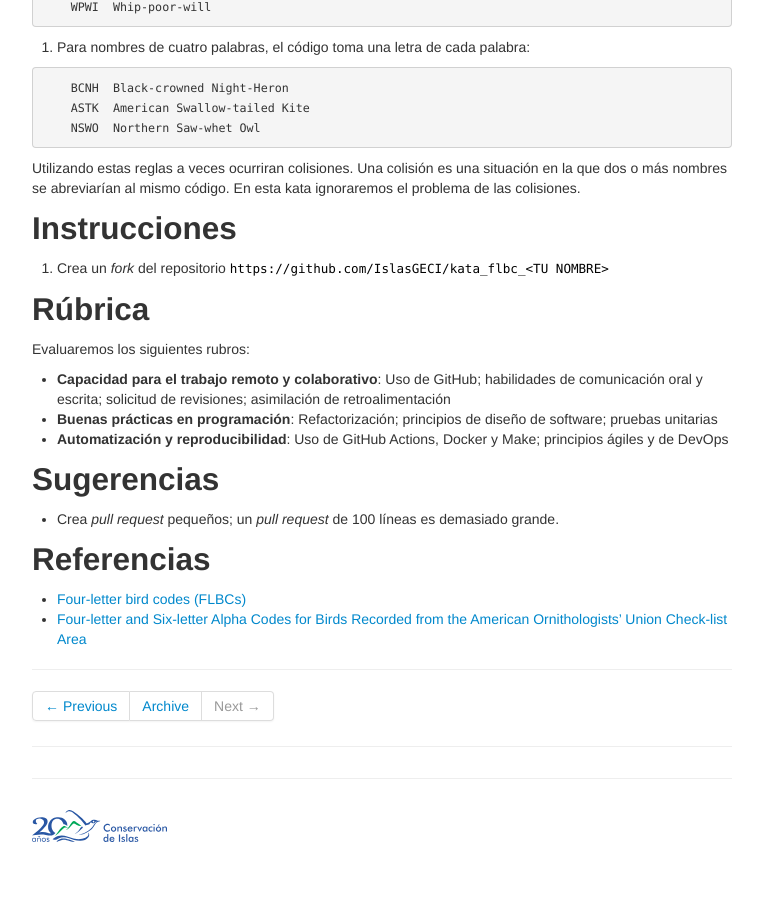
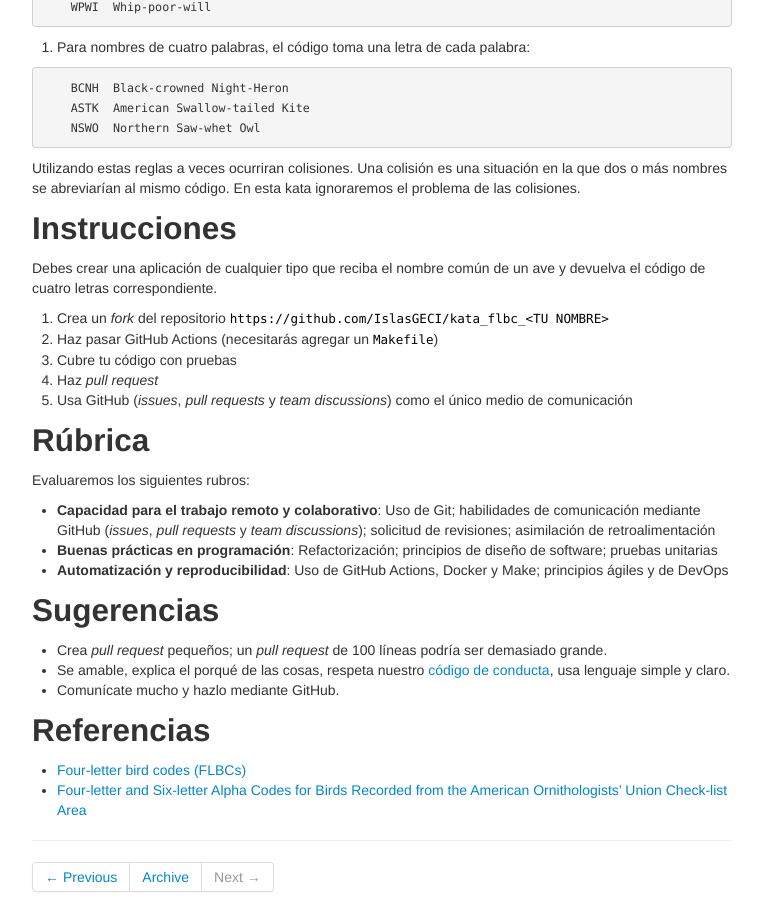
Before and after one commit to LizethMReyes/islasgeci.github.io, a Jekyll site: the page built from _posts/2020-08-06-kata.md, in a window 1280 px wide and 900 px high, scrolled down 819 px. Shown: the whole window, without its empty margins (258-1021 px from the left). Built offline with Jekyll 4.4.1, drawn with Linux system fonts in a browser that asks for light colours; before the commit the page ends 1671 px from its top, so only the background shows below that.

Commit message:
Actualiza kata

```diff
--- a/_posts/2020-08-06-kata.md
+++ b/_posts/2020-08-06-kata.md
@@ -61,14 +61,22 @@ más nombres se abreviarían al mismo código. En esta kata ignoraremos el probl
 
 ## Instrucciones
 
+Debes crear una aplicación de cualquier tipo que reciba el nombre común de un ave y devuelva el
+código de cuatro letras correspondiente.
+
 1. Crea un _fork_ del repositorio `https://github.com/IslasGECI/kata_flbc_<TU NOMBRE>`
+1. Haz pasar GitHub Actions (necesitarás agregar un `Makefile`)
+1. Cubre tu código con pruebas
+1. Haz _pull request_
+1. Usa GitHub (_issues_, _pull requests_ y _team discussions_) como el único medio de comunicación
 
 ## Rúbrica
 
 Evaluaremos los siguientes rubros:
 
-- **Capacidad para el trabajo remoto y colaborativo**: Uso de GitHub; habilidades de comunicación
-  oral y escrita; solicitud de revisiones; asimilación de retroalimentación
+- **Capacidad para el trabajo remoto y colaborativo**: Uso de Git; habilidades de comunicación
+  mediante GitHub (_issues_, _pull requests_ y _team discussions_); solicitud de revisiones;
+  asimilación de retroalimentación
 - **Buenas prácticas en programación**: Refactorización; principios de diseño de software; pruebas
   unitarias
 - **Automatización y reproducibilidad**: Uso de GitHub Actions, Docker y Make; principios ágiles y
@@ -76,7 +84,10 @@ Evaluaremos los siguientes rubros:
 
 ## Sugerencias
 
-- Crea _pull request_ pequeños; un _pull request_ de 100 líneas es demasiado grande.
+- Crea _pull request_ pequeños; un _pull request_ de 100 líneas podría ser demasiado grande.
+- Se amable, explica el porqué de las cosas, respeta nuestro [código de
+  conducta](https://islasgeci.github.io/2019/11/06/code-of-conduct), usa lenguaje simple y claro.
+- Comunícate mucho y hazlo mediante GitHub.
 
 ## Referencias
 
```
